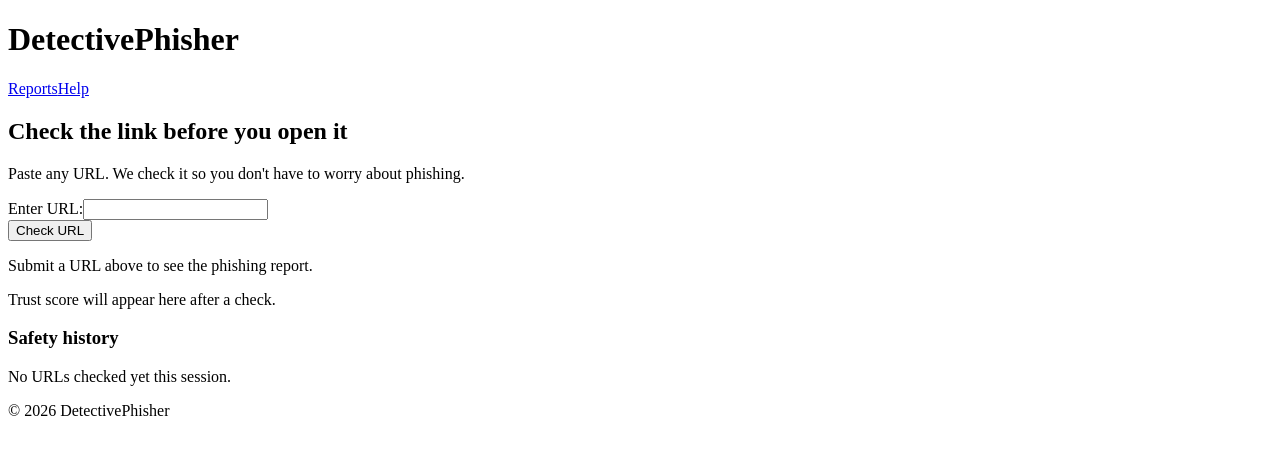
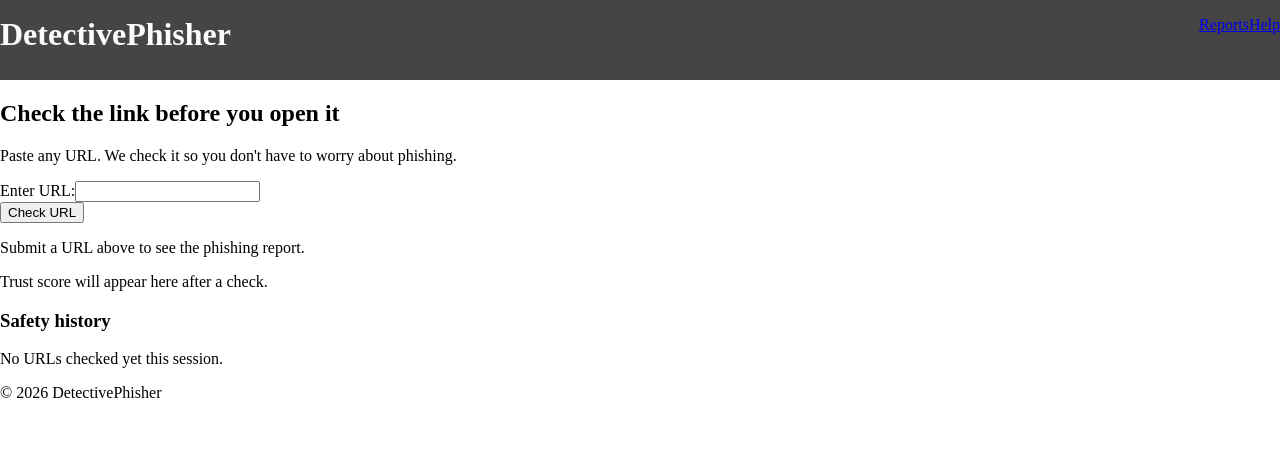
Before and after one commit to SPUDYBRO/DetectivePhisher, a React (Vite) app: page / in a window 1280 px wide. Shown: the top 454 px of the page. Built offline with nearby package versions, Linux system fonts and the light colour scheme.

Commit message:
feat: started style.css

```diff
--- a/source/App.jsx
+++ b/source/App.jsx
@@ -62,6 +62,12 @@ export default function App() {
           {error && <p className="error-message">{error}</p>}
         </section>
 
+
+
+
+
+
+      {/* Going to be moved to main.py soon. */}
         <section>
           <div id="report">
             {result ? (
--- a/source/style.css
+++ b/source/style.css
@@ -29,12 +29,96 @@
 
 
 
-root {
+:root {
     --example-variable: none;
 
+    /* Font Size Variable Section */
+    --h1-font-size: 2rem;
+    --h2-font-size: 1.5rem;
+    --h3-font-size: 1.17rem;
+    --h4-font-size: 1rem;
+    --h5-font-size: 0.83rem;
+    --h6-font-size: 0.67rem;
+    --p-font-size: 1rem;
+
+    /* Text Color Variable Section */
+    --standardised-text-color: #000000;
+
+    /* Header Variable Section */
+    --header-background-color: #464444;
+    --header-text-color: #fdfafa;
+    --header-height: 10vh;
+    --header-margin: 0;
+
+    /* Logo Variable Section */
+    --logo-padding: 1rem;
+
+    /* Extra Variable Section */
+    --extra-padding: 1rem;
 }
 
 
 body {
-    margin: none;
+    margin: 0;
 }
+
+/* Font Size Section */
+h1 {
+    font-size: var(--h1-font-size);
+    color: var(--standardised-text-color);
+}
+
+h2 {
+    font-size: var(--h2-font-size);
+    color: var(--standardised-text-color);
+}
+
+h3 {
+    font-size: var(--h3-font-size);
+    color: var(--standardised-text-color);
+}
+
+h4 {
+    font-size: var(--h4-font-size);
+    color: var(--standardised-text-color);
+}
+
+h5 {
+    font-size: var(--h5-font-size);
+    color: var(--standardised-text-color);
+}
+
+h6 {
+    font-size: var(--h6-font-size);
+    color: var(--standardised-text-color);
+}
+
+p {
+    font-size: var(--p-font-size);
+    color: var(--standardised-text-color);
+}
+
+/* Header Section */
+header {
+    background-color: var(--header-background-color);
+    margin: var(--header-margin);
+    height: var(--header-height);
+
+    justify-content: space-between;
+    display: flex;
+}
+
+    #logo, h1{
+        color: var(--header-text-color);
+        margin: var(--header-margin);
+    }
+
+    /* Logo Section */
+    #logo {
+        padding-top: var(--logo-padding);
+    }
+
+    /* Extra Section */
+    #extra {
+        padding-top: var(--extra-padding);
+    }
```
